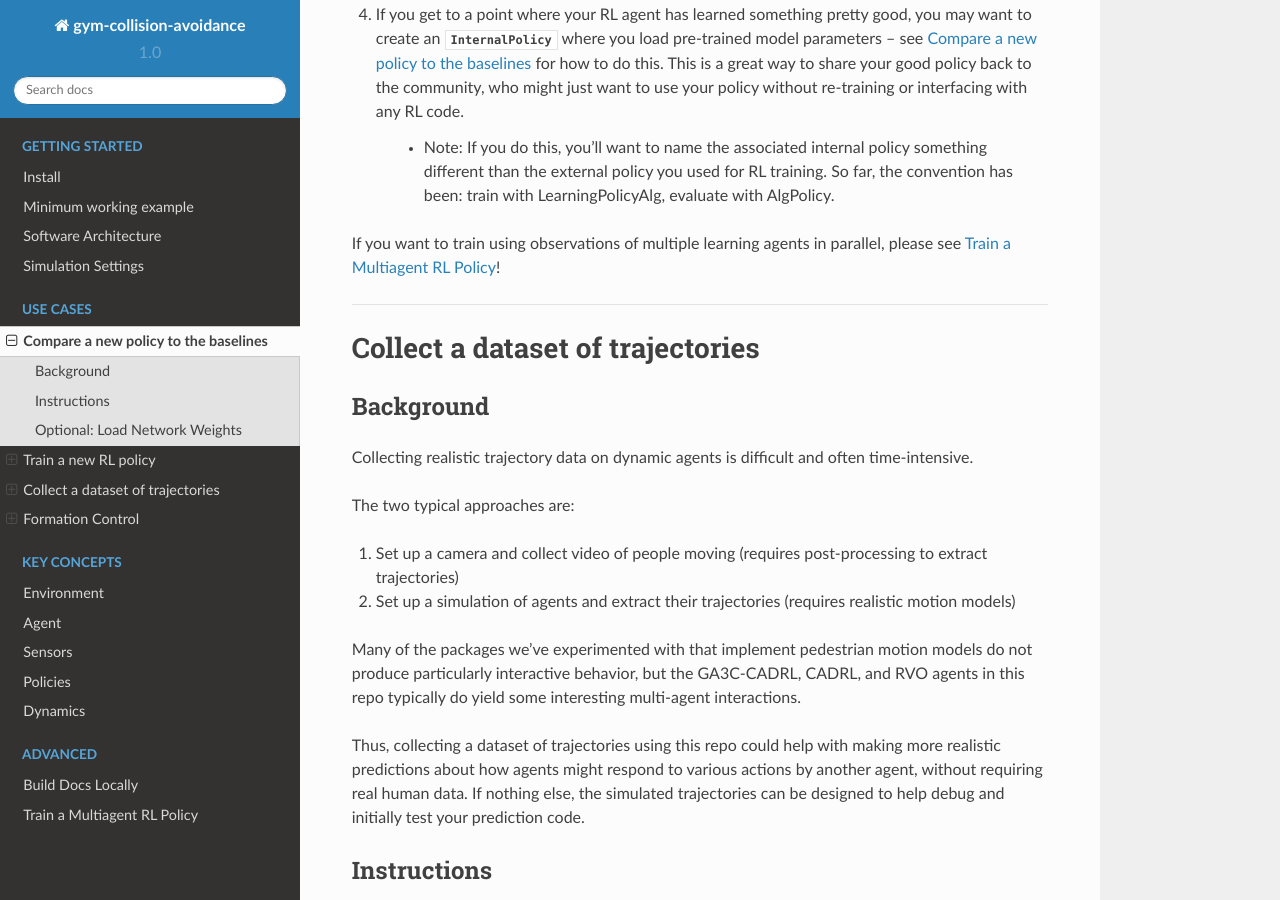
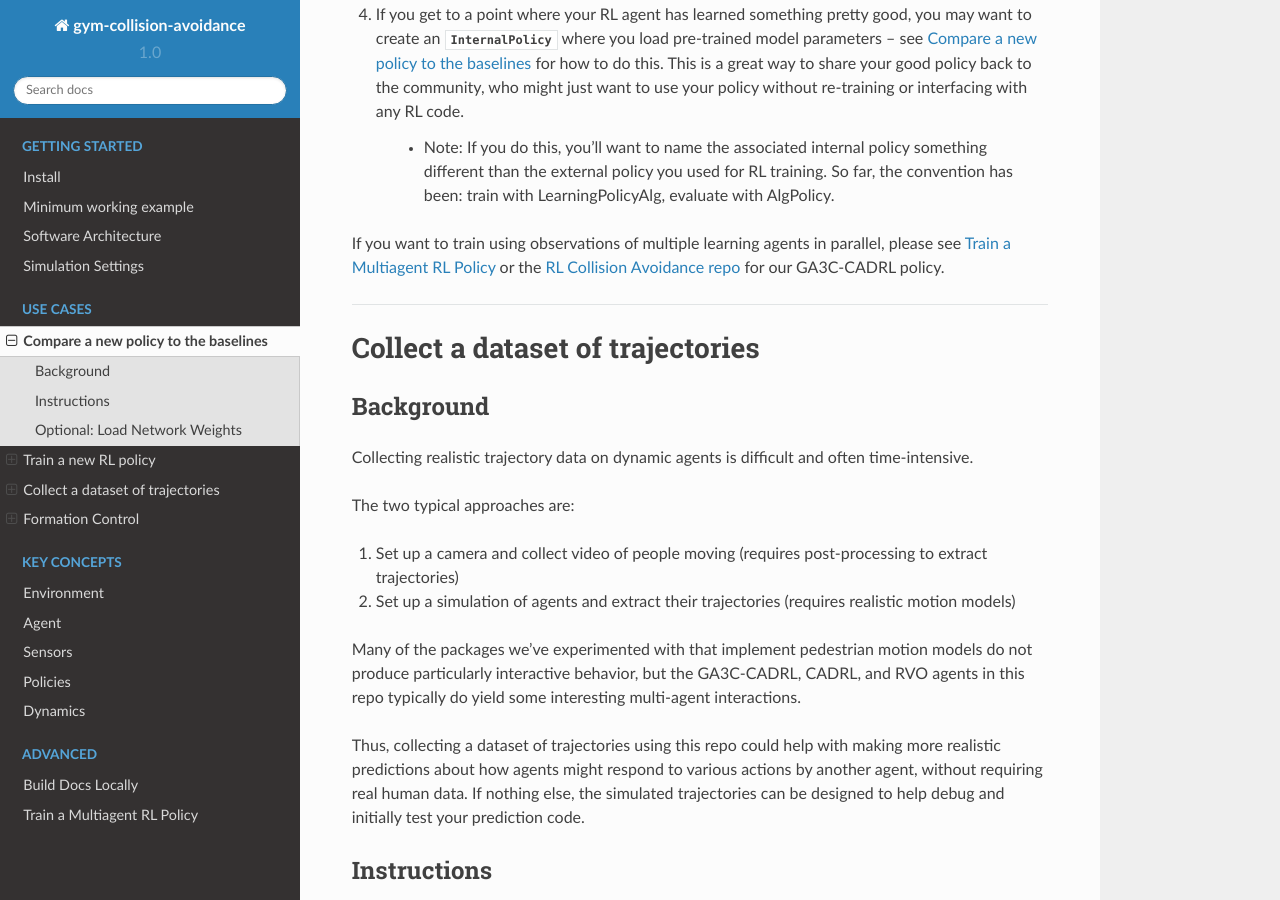
Before and after one commit to mit-acl/gym-collision-avoidance, a Sphinx documentation site: the page built from docs/pages/use_cases.rst, in a window 1280 px wide and 900 px high, scrolled down 3936 px. Built offline with Sphinx 7.4.7 and the Read the Docs theme 2.0.0, drawn with Linux system fonts in a browser that asks for light colours.

Commit message:
update docs to point to RL training code

```diff
--- a/docs/pages/use_cases.rst
+++ b/docs/pages/use_cases.rst
@@ -158,7 +158,7 @@ Instructions
 
     * Note: If you do this, you'll want to name the associated internal policy something different than the external policy you used for RL training. So far, the convention has been: train with LearningPolicyAlg, evaluate with AlgPolicy.
 
-If you want to train using observations of multiple learning agents in parallel, please see :ref:`train_multiagent_rl`!
+If you want to train using observations of multiple learning agents in parallel, please see :ref:`train_multiagent_rl` or the `RL Collision Avoidance repo <https://github.com/mit-acl/rl_collision_avoidance>`_ for our GA3C-CADRL policy.
 
 ----
 
```
Also changed, not shown: README.md (+2 -0 lines).
